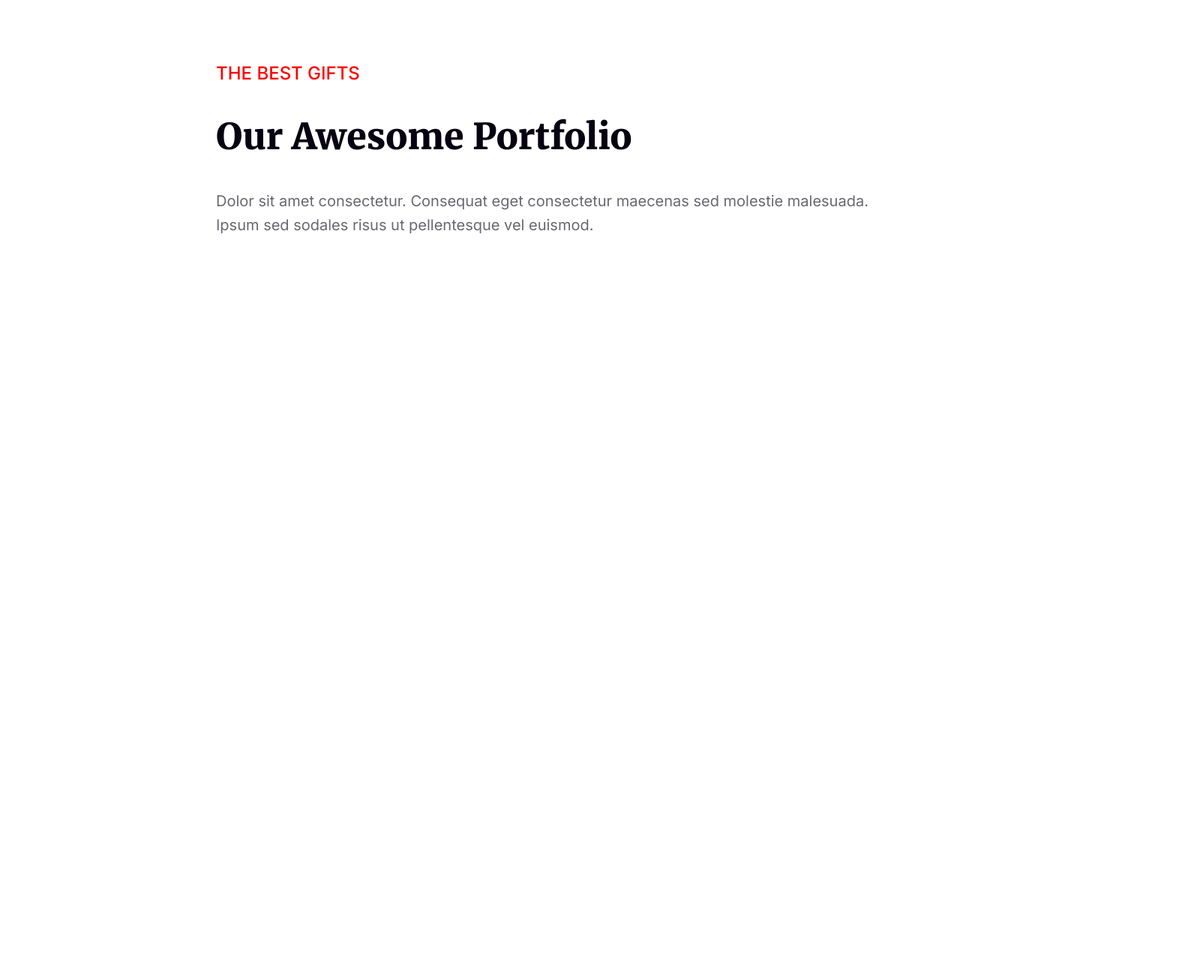
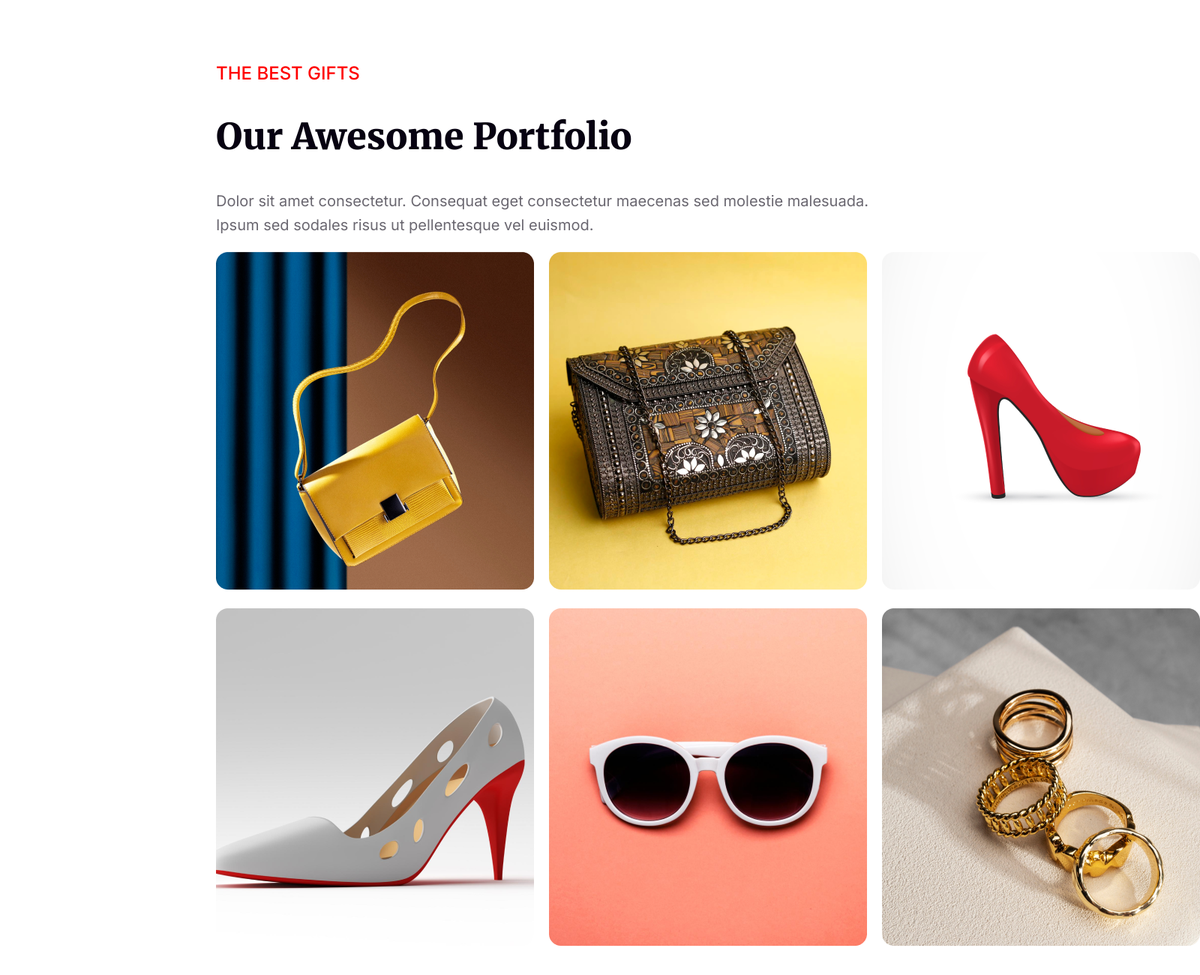
Before and after one commit to Maharab24/Assignment-1, a plain HTML site: page index.html in a window 1280 px wide. Shown: the part 5175-6475 px from the top of the page at 75% size, 1600 px wide, since content can reach past the window. Before the commit the page ends 5511 px from the top, so only its background shows below. Drawn offline with Linux system fonts and the light colour scheme; a web font is replaced by a local one.

Commit message:
section 9

```diff
--- a/index.html
+++ b/index.html
@@ -138,6 +138,28 @@
         </section>
 
 
+        <section class="section9">
+
+
+            <div class="s9-container1">
+                <div class="s9-container1-img1"><img src="resources/Rectangle 3.png" alt=""></div>
+                <div class="s9-container1-img1"><img src="resources/Rectangle 4.png" alt=""></div>
+                <div class="s9-container1-img3"><img src="resources/Rectangle 5.png" alt=""></div>
+
+            </div>
+            <div class="s9-container2">
+
+                <div class="s9-container2-img4"><img src="resources/Rectangle 6.png" alt=""></div>
+                <div class="s9-container2-img5"><img src="resources/Rectangle 7.png" alt=""></div>
+                <div class="s9-container2-img6"><img src="resources/Rectangle 8.png" alt=""></div>
+
+
+            </div>
+
+
+        </section>
+
+
 
 
 
--- a/style.css
+++ b/style.css
@@ -432,3 +432,69 @@ width: 896px;
 
 
 }
+
+
+
+.section9{
+
+    margin: 20px 140px 100px 140px;
+
+
+}
+.s9-container1{
+    display: flex;
+    gap: 20px;
+    padding-bottom: 20px;
+}
+
+
+
+.s9-container2{
+    display: flex;
+    gap: 20px;
+}
+
+.s9-container1-img1:hover{
+
+    box-shadow: 10px 10px 10px 10px gray;
+    border-radius: 40px;
+    cursor: pointer;
+    transition: all 0.5s;
+
+}
+.s9-container1-img2:hover{
+
+    box-shadow: 10px 10px 10px 10px gray;
+    border-radius: 40px;
+    cursor: pointer;
+    transition: all 0.5s;
+}
+.s9-container1-img3:hover{
+
+    box-shadow: 10px 10px 10px 10px gray;
+    border-radius: 40px;
+    cursor: pointer;
+    transition: all 0.5s;
+}
+.s9-container2-img4:hover{
+
+    box-shadow: 10px 10px 10px 10px gray;
+    border-radius: 40px;
+    cursor: pointer;
+    transition: all 0.5s;
+}
+.s9-container2-img5:hover{
+
+    box-shadow: 10px 10px 10px 10px gray;
+    border-radius: 40px;
+    cursor: pointer;
+    transition: all 0.5s;
+}
+.s9-container2-img6:hover{
+
+    box-shadow: 10px 10px 10px 10px gray;
+    border-radius: 40px;
+    cursor: pointer;
+    transition: all 0.5s;
+
+}
```
